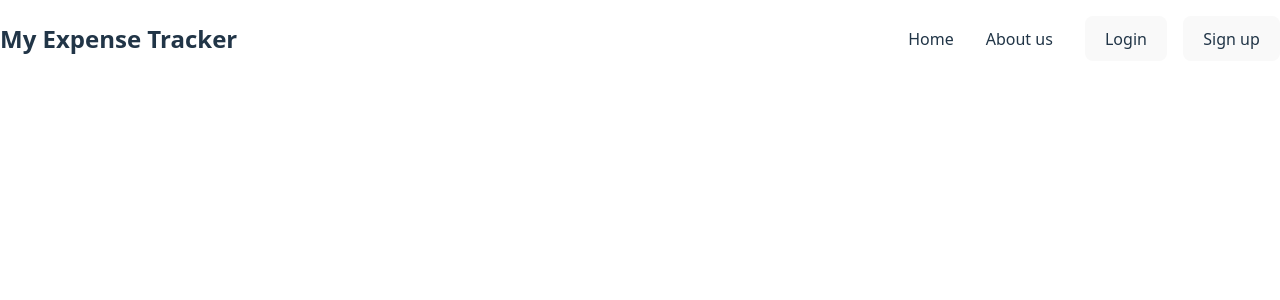
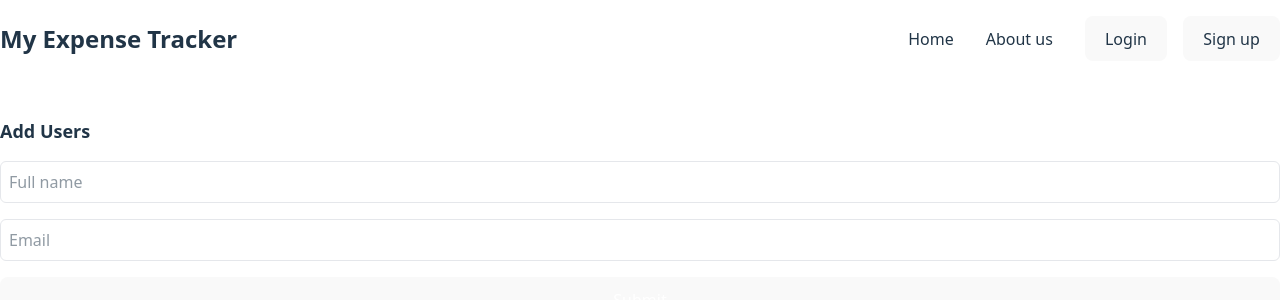
Before and after one commit to gurungbsal18/my-expense-tracker, a React (Vite) app: page / in a window 1280 px wide. Shown: the top 300 px of the page. Built offline with nearby package versions, Linux system fonts and the light colour scheme.

Commit message:
user add form added

```diff
--- a/src/App.jsx
+++ b/src/App.jsx
@@ -1,10 +1,12 @@
 import "./App.css";
+import AddUserForm from "./components/AddUserForm";
 import Navbar from "./components/Navbar";
 
 function App() {
   return (
     <>
       <Navbar />
+      <AddUserForm />
     </>
   );
 }
--- /dev/null
+++ b/src/components/AddUserForm.jsx
@@ -0,0 +1,75 @@
+import React, { useState } from "react";
+
+const AddUserForm = () => {
+  const [formData, setFormData] = useState({
+    name: "",
+    email: "",
+    password: "", // required by your schema
+  });
+
+  const handleChange = (e) => {
+    const { name, value } = e.target;
+    setFormData((prev) => ({ ...prev, [name]: value }));
+  };
+
+  const handleSubmit = async (e) => {
+    e.preventDefault();
+
+    try {
+      const response = await fetch("http://localhost:8000/api/add", {
+        method: "POST",
+        headers: {
+          "Content-Type": "application/json",
+        },
+        body: JSON.stringify(formData),
+      });
+
+      const data = await response.json();
+
+      if (response.ok) {
+        alert("User added successfully!");
+        setFormData({ name: "", email: "", password: "" }); // Clear form
+        console.log("Saved user:", data);
+      } else {
+        alert(`Error: ${data.message}`);
+      }
+    } catch (err) {
+      console.error("Failed to add user:", err);
+      alert("Something went wrong.");
+    }
+  };
+
+  return (
+    <div className="container mx-auto mt-10">
+      <h4 className="text-lg font-bold mb-4">Add Users</h4>
+      <form onSubmit={handleSubmit} className="flex flex-col gap-4">
+        <input
+          type="text"
+          name="name"
+          placeholder="Full name"
+          value={formData.name}
+          onChange={handleChange}
+          className="border border-gray-200 p-2 rounded-md"
+          required
+        />
+        <input
+          type="email"
+          name="email"
+          placeholder="Email"
+          value={formData.email}
+          onChange={handleChange}
+          className="border border-gray-200 p-2 rounded-md"
+          required
+        />
+        <button
+          type="submit"
+          className="bg-blue-500 text-white p-2 rounded-md hover:bg-blue-600"
+        >
+          Submit
+        </button>
+      </form>
+    </div>
+  );
+};
+
+export default AddUserForm;
```
